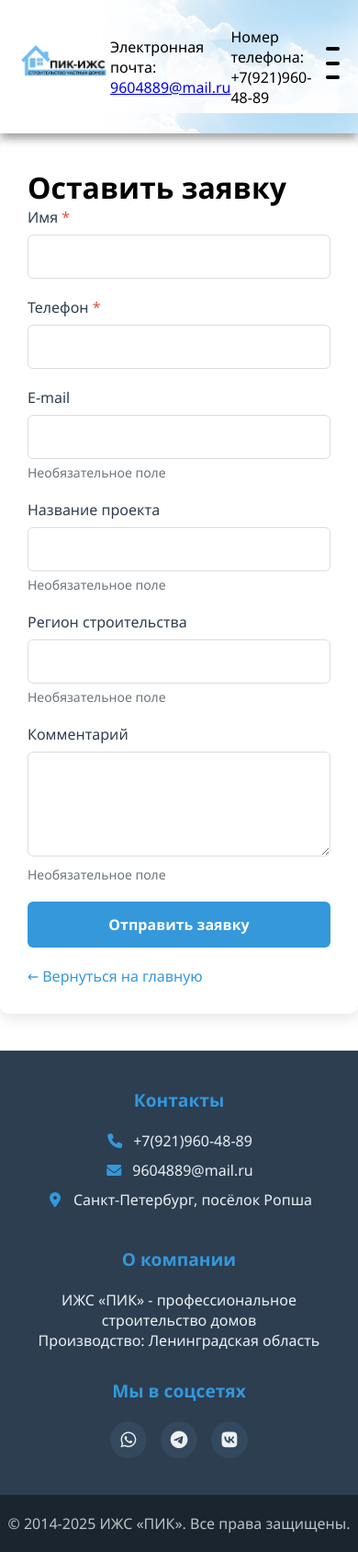
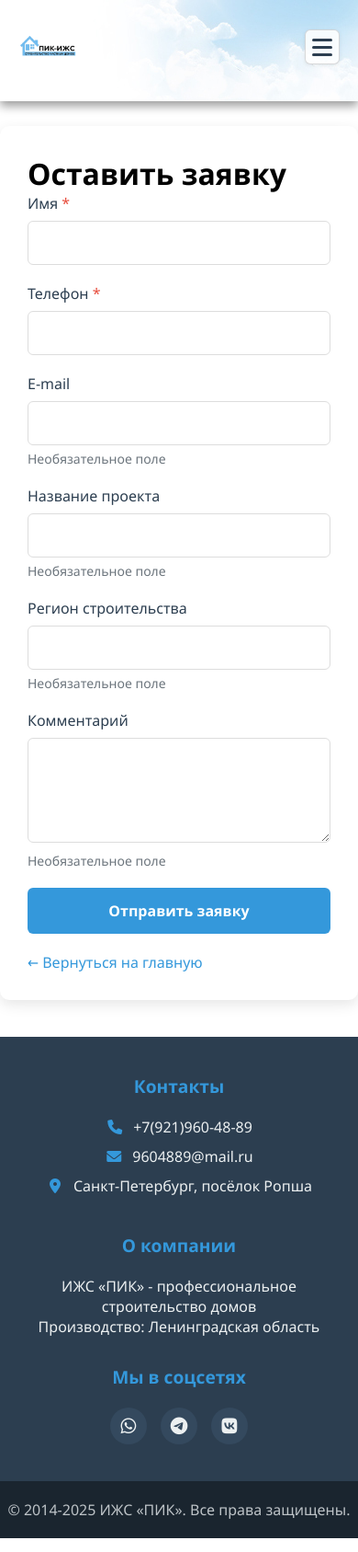
Before and after one commit to Mivura/Izhs-Peek-site, a Flask app: page /contact in a window 390 px wide. Shown: the whole page at 92% size. Run offline with Flask 3, Linux system fonts and the light colour scheme; some libraries are stand-ins or nearby versions.

Commit message:
Improve header: reduce size, style contact info with icons, enhance burger menu button
Co-authored-by: Mivura <95295101+Mivura@users.noreply.github.com>
Agent-Logs-Url: https://github.com/Mivura/Izhs-Peek-site/sessions/84dee5aa-0caf-41f3-b7ea-9569aa639fae

```diff
--- a/static/css/style.css
+++ b/static/css/style.css
@@ -317,13 +317,12 @@ content {
     margin-left: auto;
     margin-right: auto;
     /*position: fixed;*/
-    padding-top: 90px;
+    padding-top: 75px;
 }
 
 .oooo img{
-    /* width: 100px; */
-    height: 100px;
-    /* height: 10%; */
+    height: 65px;
+    width: auto;
 }
 
 header {
@@ -392,64 +391,108 @@ nav ul li:hover > ul {
     display: initial;
 }
 
-.menu {
+.menu-btn {
     position: relative;
-    width: 40px;
-    height: 35px;
-    background: transparent;
+    width: 38px;
+    height: 38px;
+    background: rgba(255, 255, 255, 0.85);
+    border: 1.5px solid rgba(0, 0, 0, 0.15);
+    border-radius: 6px;
     cursor: pointer;
+    display: flex;
+    flex-direction: column;
+    justify-content: center;
+    align-items: center;
+    gap: 5px;
+    padding: 6px;
+    box-shadow: 0 1px 4px rgba(0,0,0,0.08);
+    transition: background 0.2s ease, box-shadow 0.2s ease;
+}
+
+.menu-btn:hover {
+    background: rgba(52, 152, 219, 0.1);
+    border-color: rgba(52, 152, 219, 0.4);
+    box-shadow: 0 2px 8px rgba(52, 152, 219, 0.15);
 }
 
 input[type=checkbox] {
     display: none;
 }
 
-.menu span {
+.menu-btn span {
     display: block;
     position: absolute;
-    height: 4px;
-    width: 100%;
-    background: #000;
-    border-radius: 10px;
-    transition: .5s;
+    height: 3px;
+    width: 22px;
+    background: #2c3e50;
+    border-radius: 3px;
+    transition: all 0.35s cubic-bezier(0.23, 1, 0.32, 1);
 }
 
 
-.menu span:nth-child(1) {
-    top: 0;
+.menu-btn span:nth-child(1) {
+    top: 9px;
     transform-origin: left center;
 }
 
-.menu span:nth-child(2) {
-    top: 50%;
-    transform: translateY(-50%);
+.menu-btn span:nth-child(2) {
+    top: 17px;
     transform-origin: left center;
 }
 
-.menu span:nth-child(3) {
-    top: 100%;
-    transform: translateY(-100%);
+.menu-btn span:nth-child(3) {
+    top: 25px;
     transform-origin: left center;
 }
 
-input:checked ~ label span:nth-child(1) {
+input:checked ~ label.menu-btn span:nth-child(1) {
     transform: rotate(45deg);
-    top: 0;
-    left: 10px;
+    top: 8px;
+    left: 9px;
 }
 
-input:checked ~ label span:nth-child(2) {
+input:checked ~ label.menu-btn span:nth-child(2) {
     width: 0;
     opacity: 0;
 }
 
-input:checked ~ label span:nth-child(3) {
+input:checked ~ label.menu-btn span:nth-child(3) {
     transform: rotate(-45deg);
     top: 28px;
-    left: 10px;
+    left: 9px;
 }
 
-header label {
+/* Header contact info */
+.header-contacts {
+    display: flex;
+    flex-direction: column;
+    gap: 4px;
+}
+
+.header-contact-item {
+    display: flex;
+    align-items: center;
+    gap: 7px;
+    color: #2c3e50;
+    text-decoration: none;
+    font-size: 13px;
+    font-weight: 500;
+    letter-spacing: 0.02em;
+    transition: color 0.2s ease;
+}
+
+.header-contact-item:hover {
+    color: #3498db;
+}
+
+.header-contact-item i {
+    color: #3498db;
+    font-size: 12px;
+    width: 14px;
+    text-align: center;
+}
+
+header label.menu-btn {
     display: none;
 }
 
@@ -492,8 +535,12 @@ header label {
         left: 0;
     }
 
-    header label {
-        display: initial;
+    header label.menu-btn {
+        display: flex;
+    }
+
+    .header-contacts {
+        display: none;
     }
 
     #menu:checked ~ nav {
--- a/templates/base.html
+++ b/templates/base.html
@@ -22,11 +22,19 @@
     {% block header %}
     <!--    <a href="index.html" class="logo">ООО ПИК</a>-->
     <a href="{{ url_for('home') }}" class="oooo"><img src="{{ url_for('static', filename='img/peak.png') }}"></a>
-    <p>Электронная почта: <a href="mailto:9604889@mail.ru">9604889@mail.ru</a></p>
-    <p>Номер телефона: +7(921)960-48-89</p>
+    <div class="header-contacts">
+        <a href="tel:+79219604889" class="header-contact-item">
+            <i class="fas fa-phone"></i>
+            <span>+7(921)960-48-89</span>
+        </a>
+        <a href="mailto:9604889@mail.ru" class="header-contact-item">
+            <i class="fas fa-envelope"></i>
+            <span>9604889@mail.ru</span>
+        </a>
+    </div>
     <input type="checkbox" name="menu" id="menu">
 
-    <label for="menu" class="menu">
+    <label class="menu-btn" for="menu">
         <span></span>
         <span></span>
         <span></span>
```
